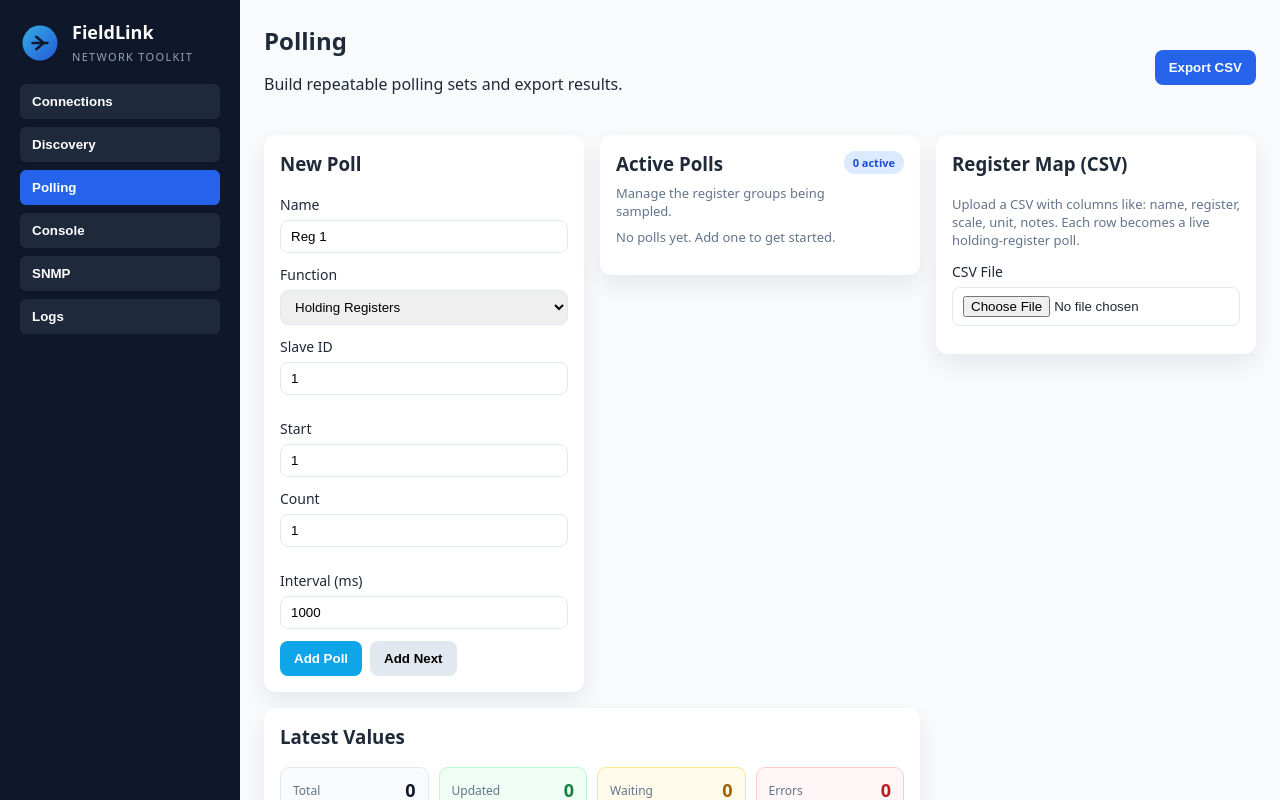
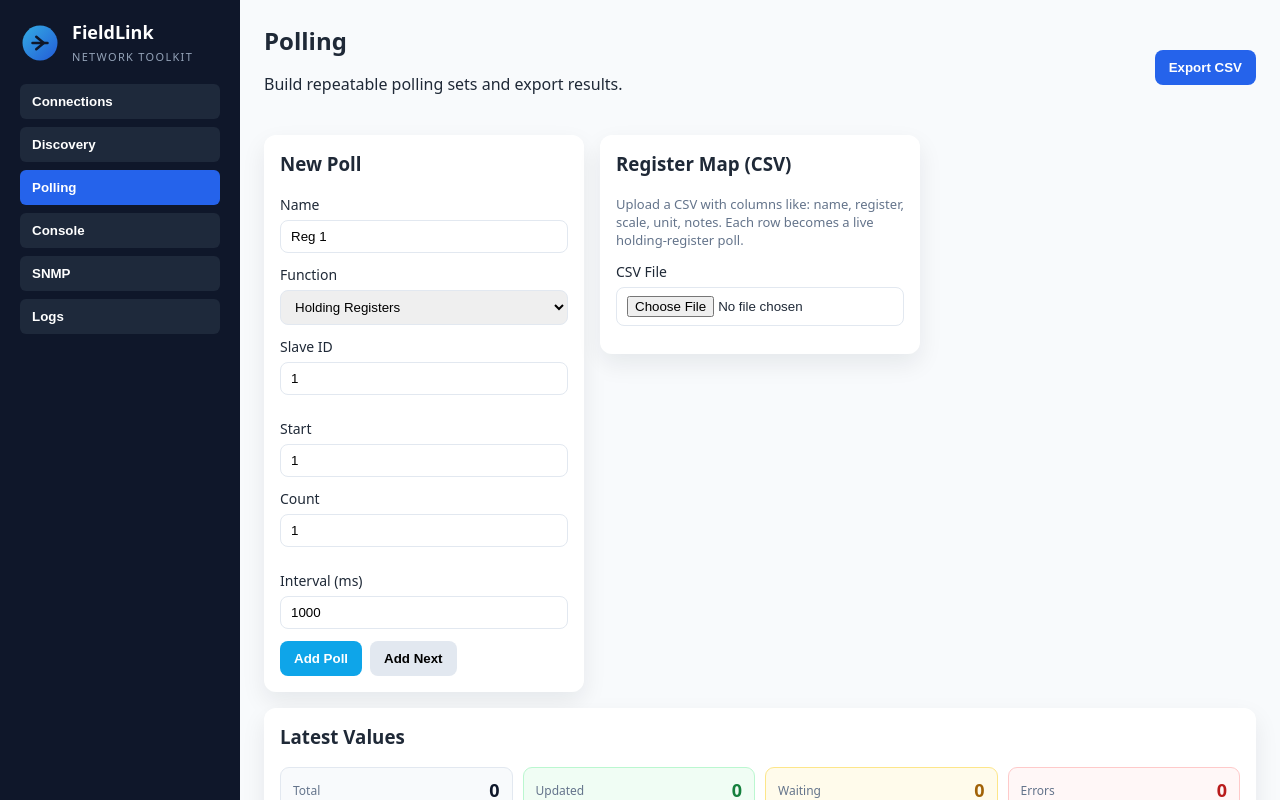
Before and after one commit to jordandarabosai-cloud/fieldlink, a React (Vite) app in the folder desktop/: page / in a window 1280 px wide. Both pictures are taken after a click on the button "Polling". Built offline with nearby package versions, Linux system fonts and the light colour scheme.

Commit message:
Make latest values full width

```diff
--- a/desktop/src/App.tsx
+++ b/desktop/src/App.tsx
@@ -1577,7 +1577,7 @@ export default function App() {
               </div>
             </div>
 
-            <div className="card">
+            <div className="card active-polls-card">
               <div className="card-heading">
                 <div>
                   <h3>Active Polls</h3>
@@ -1631,7 +1631,7 @@ export default function App() {
               )}
             </div>
 
-            <div className="card wide latest-values-card">
+            <div className="card full-width latest-values-card">
               <h3>Latest Values</h3>
               <div className="poll-summary" aria-label="Polling summary">
                 <div className="summary-item"><span>Total</span><strong>{pollSummary.total}</strong></div>
--- a/desktop/src/styles.css
+++ b/desktop/src/styles.css
@@ -393,6 +393,14 @@ button.ghost {
   grid-column: span 2;
 }
 
+.card.full-width {
+  grid-column: 1 / -1;
+}
+
+.active-polls-card {
+  display: none;
+}
+
 @media (max-width: 768px) {
   .card.wide {
     grid-column: span 1;
```
